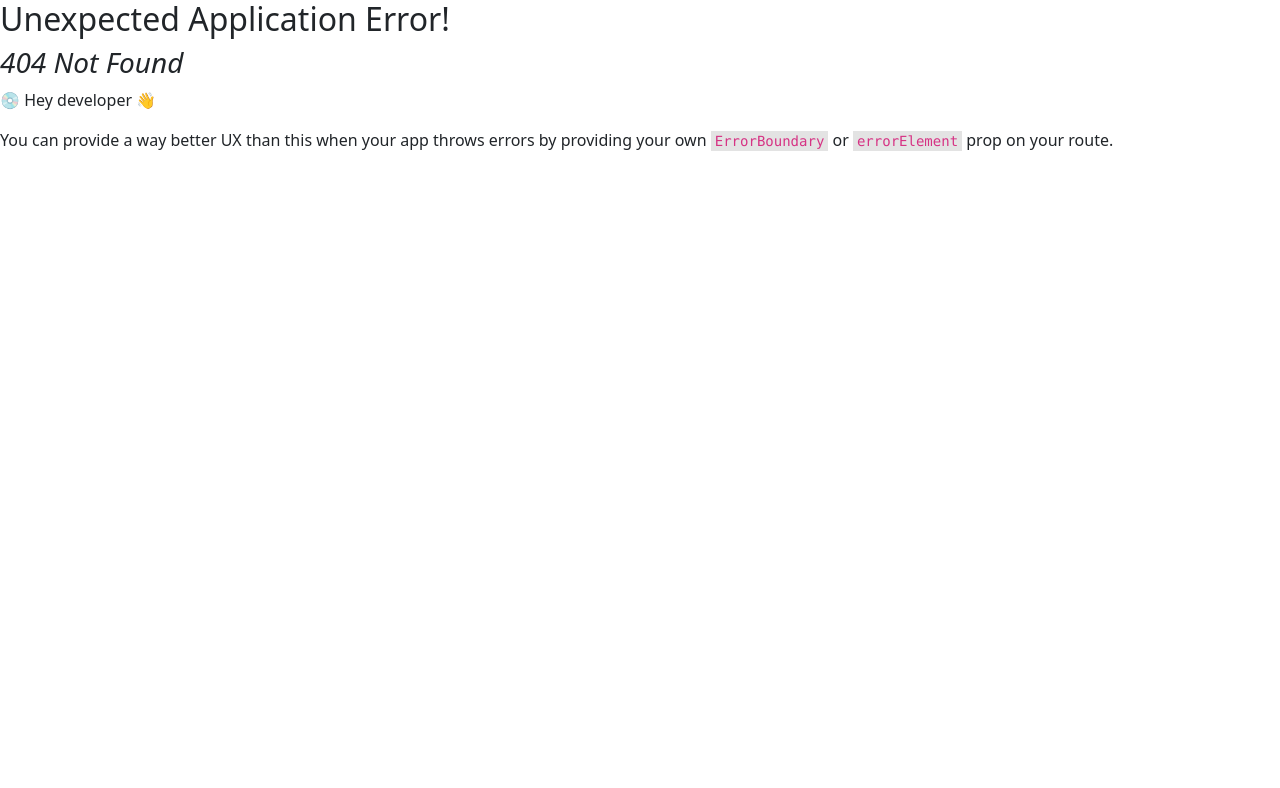
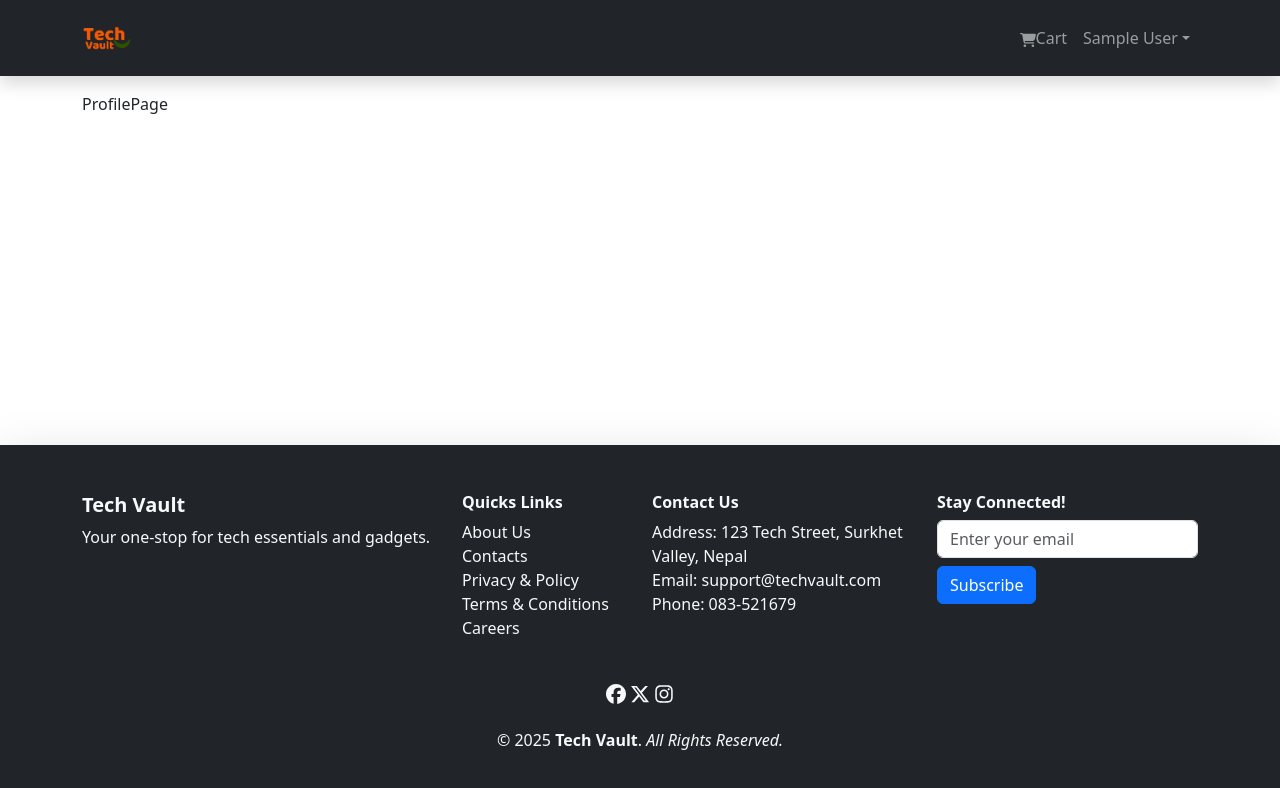
Before and after one commit to sangatrokaya/ecommerce, a React (Vite) app in the folder frontend/: page /profile in a window 1280 px wide. Before the commit this address had no page. Shown: the top 788 px of the page. Built offline with nearby package versions, Linux system fonts and the light colour scheme; sample sign-in values are in the browser's storage.

Commit message:
add: private routes for shipping and profile page

```diff
--- /dev/null
+++ b/frontend/src/components/PrivateRoute.jsx
@@ -0,0 +1,10 @@
+import { Outlet, Navigate } from "react-router-dom";
+import { useSelector } from "react-redux";
+
+function PrivateRoute() {
+  const { userInfo } = useSelector((state) => state.auth);
+
+  return userInfo ? <Outlet /> : <Navigate to="/signin" />;
+}
+
+export default PrivateRoute;
--- a/frontend/src/main.jsx
+++ b/frontend/src/main.jsx
@@ -16,6 +16,8 @@ import CartPage from "./pages/CartPage.jsx";
 import LoginPage from "./pages/LoginPage.jsx";
 import { store } from "./store.js";
 import ShippingPage from "./pages/ShippingPage.jsx";
+import PrivateRoute from "./components/PrivateRoute.jsx";
+import ProfilePage from "./pages/ProfilePage.jsx";
 
 /* // Setting up react routes
 const router = createBrowserRouter([
@@ -51,7 +53,10 @@ const router = createBrowserRouter(
       <Route path="product/:id" element={<ProductPage />} />
       <Route path="cart" element={<CartPage />} />
       <Route path="signin" element={<LoginPage />} />
-      <Route path="shipping" element={<ShippingPage />} />
+      <Route path="" element={<PrivateRoute />}>
+        <Route path="shipping" element={<ShippingPage />} />
+        <Route path="profile" element={<ProfilePage />} />
+      </Route>
     </Route>
   )
 );
--- /dev/null
+++ b/frontend/src/pages/ProfilePage.jsx
@@ -0,0 +1,7 @@
+import React from "react";
+
+const ProfilePage = () => {
+  return <div>ProfilePage</div>;
+};
+
+export default ProfilePage;
```
